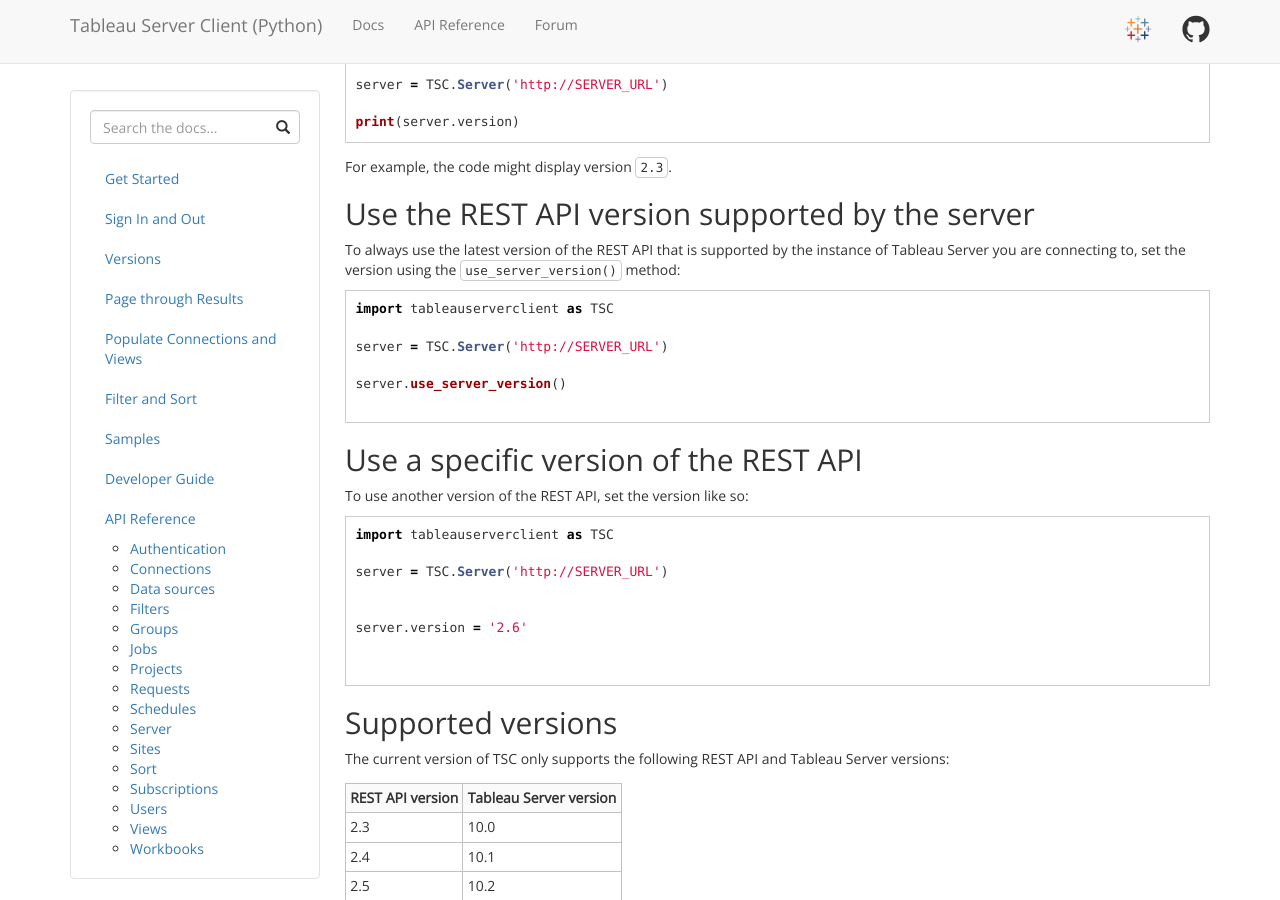
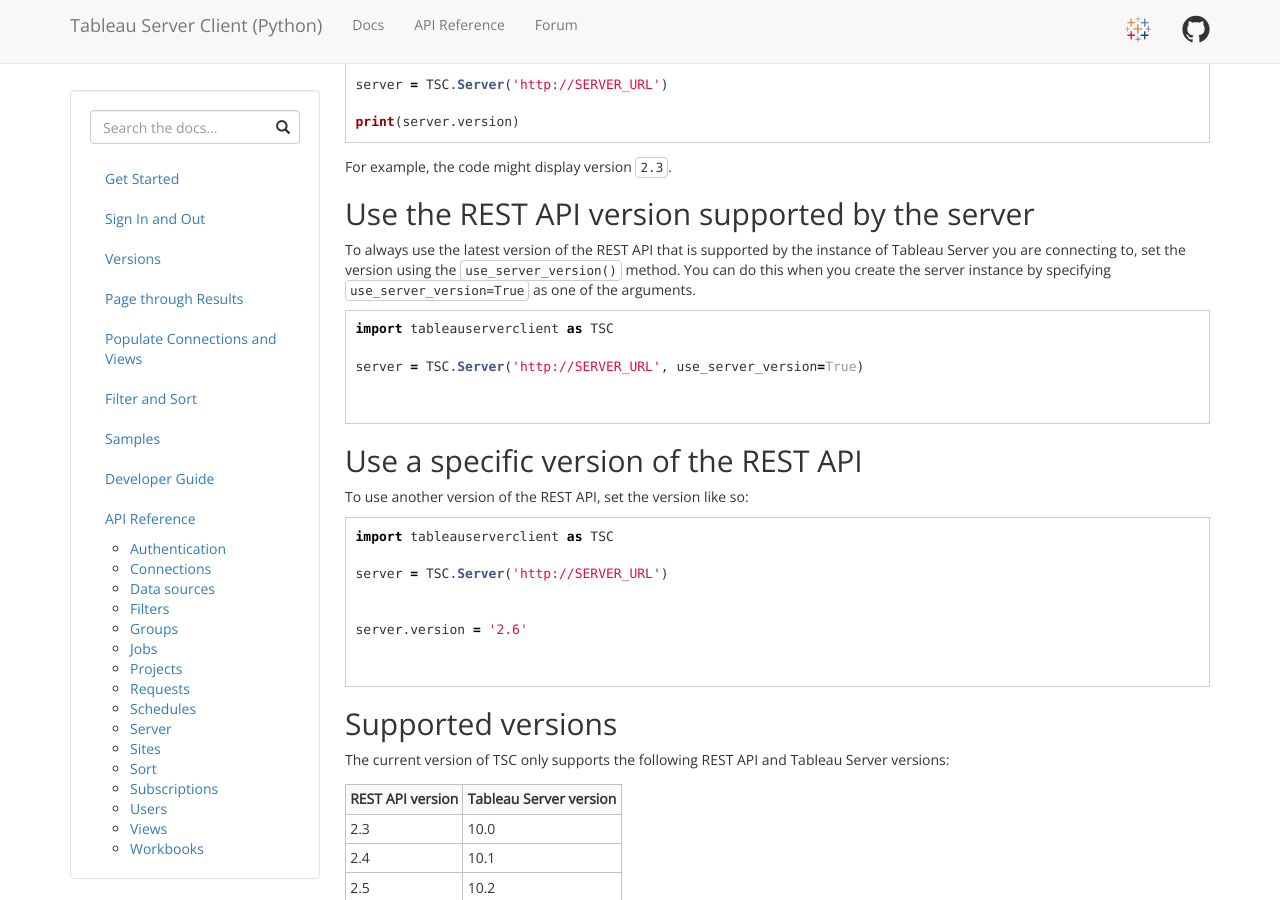
Before and after one commit to tableau/server-client-python, a Jekyll site: the page built from docs/versions.md, in a window 1280 px wide and 900 px high, scrolled down 372 px. Built offline with Jekyll 4.4.1, drawn with Linux system fonts in a browser that asks for light colours.

Commit message:
Update versions.md
updated example to use the more compact and elegant: `use_server_version=True`

````diff
--- a/docs/versions.md
+++ b/docs/versions.md
@@ -25,14 +25,13 @@
 
 ## Use the REST API version supported by the server
 
-To always use the latest version of the REST API that is supported by the instance of Tableau Server you are connecting to, set the version using the `use_server_version()` method:
+To always use the latest version of the REST API that is supported by the instance of Tableau Server you are connecting to, set the version using the `use_server_version()` method. You can do this when you create the server instance by specifying `use_server_version=True` as one of the arguments.
 
 ```py
 import tableauserverclient as TSC
 
-server = TSC.Server('http://SERVER_URL')
+server = TSC.Server('http://SERVER_URL', use_server_version=True)
 
-server.use_server_version()
 
 ```
 
````
